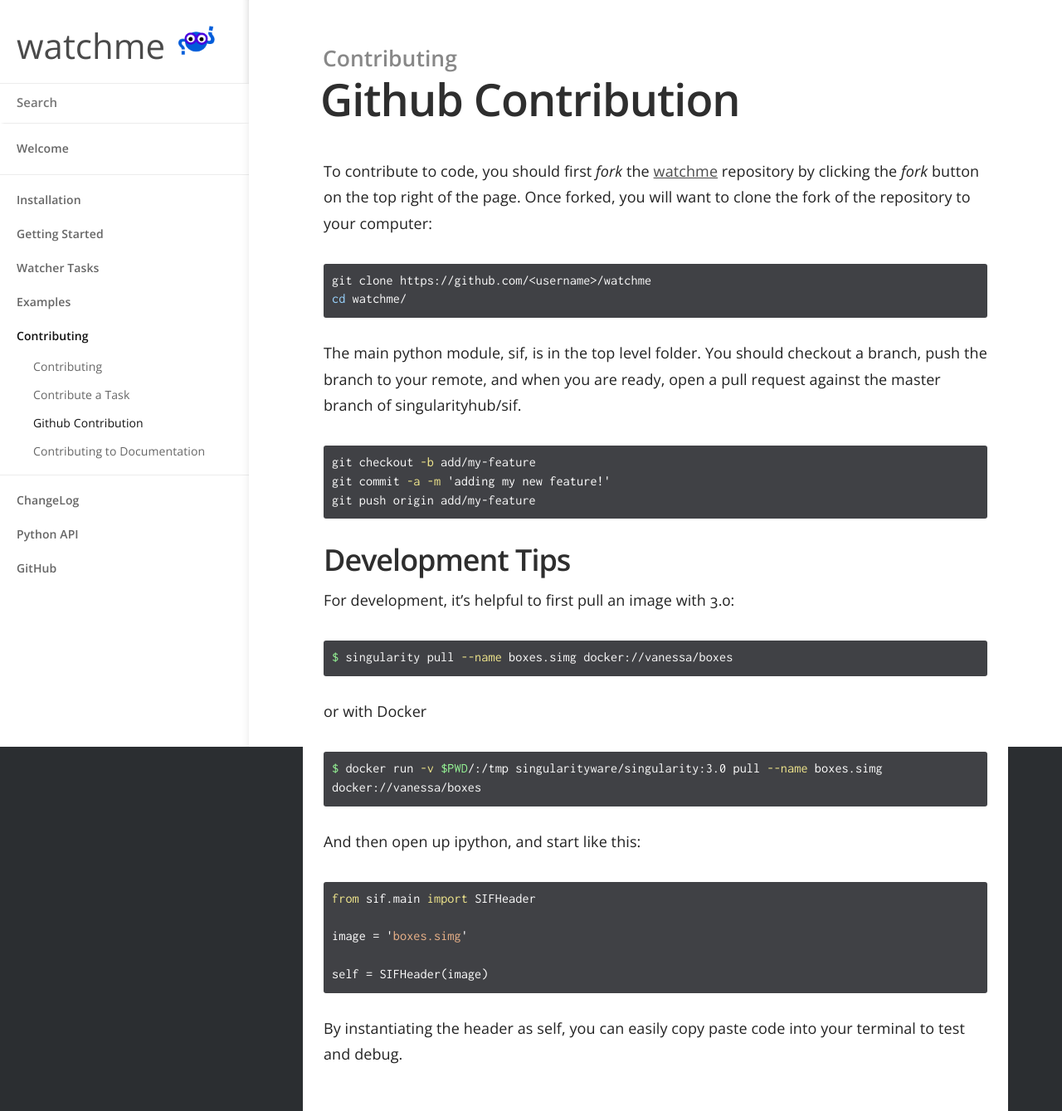
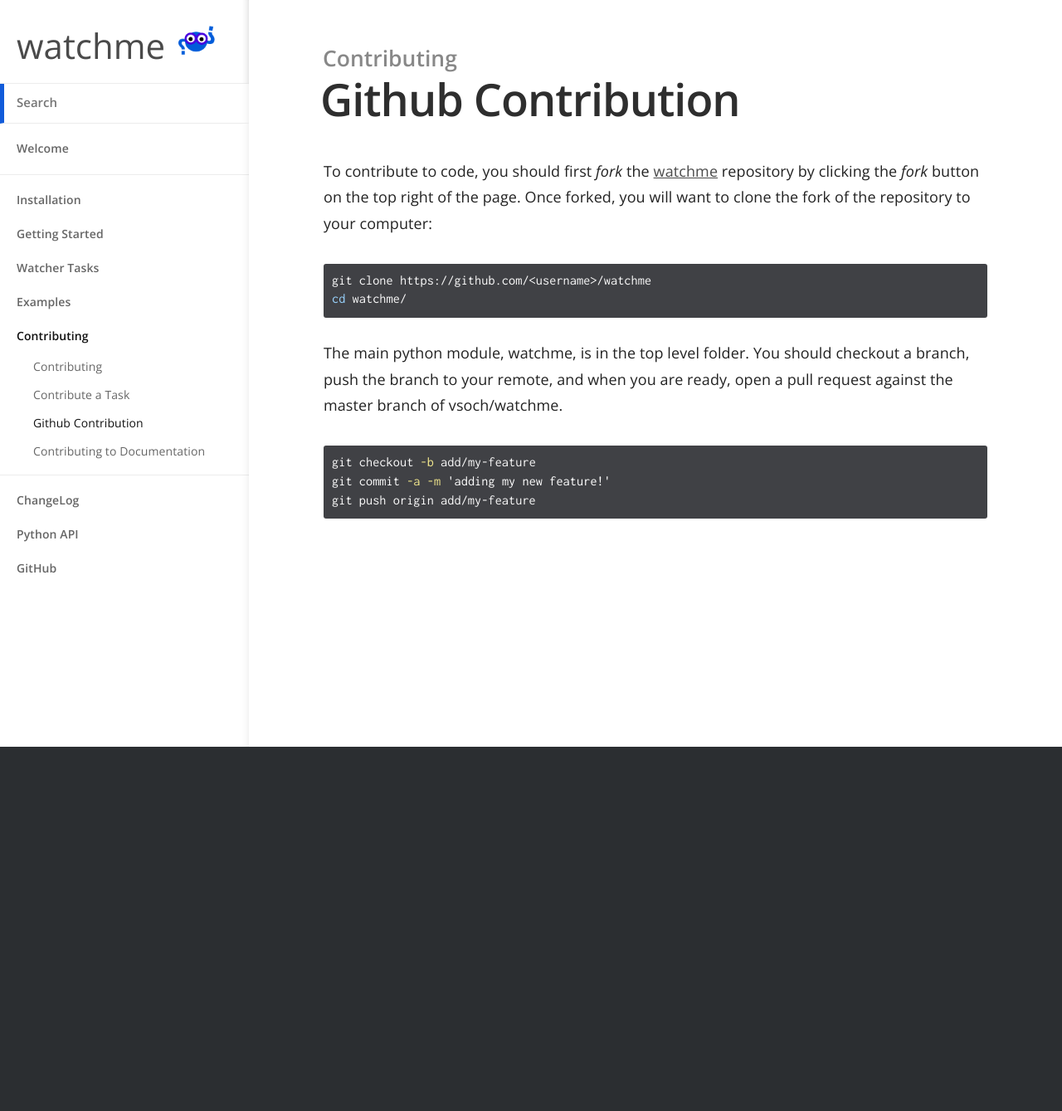
Before and after one commit to vsoch/watchme, a Jekyll site: the page built from docs/_docs/contributing/code.md, in a window 1280 px wide. Shown: the whole page at 83% size. Built offline with Jekyll 4.4.1, drawn with Linux system fonts in a browser that asks for light colours; after the commit the page ends 900 px from its top, so only the background shows below that.

````diff
--- a/docs/_docs/contributing/code.md
+++ b/docs/_docs/contributing/code.md
@@ -12,39 +12,12 @@ git clone https://github.com/<username>/{{ site.reponame }}
 cd {{ site.reponame }}/
 ```
 
-The main python module, sif, is in the top level folder. You should checkout a branch,
+The main python module, watchme, is in the top level folder. You should checkout a branch,
 push the branch to your remote, and when you are ready, open a pull request against
-the master branch of singularityhub/sif.
+the master branch of vsoch/watchme.
 
 ```bash
 git checkout -b add/my-feature
 git commit -a -m 'adding my new feature!'
 git push origin add/my-feature
 ```
-
-## Development Tips
-
-For development, it's helpful to first pull an image with 3.0:
-
-```bash
-$ singularity pull --name boxes.simg docker://vanessa/boxes
-```
-
-or with Docker
-
-```bash
-$ docker run -v $PWD/:/tmp singularityware/singularity:3.0 pull --name boxes.simg docker://vanessa/boxes
-```
-
-And then open up ipython, and start like this:
-
-```python
-from sif.main import SIFHeader
-
-image = 'boxes.simg'
-
-self = SIFHeader(image)
-```
-
-By instantiating the header as self, you can easily copy paste code
-into your terminal to test and debug.
````
Also changed, not shown: docs/_docs/getting-started/index.md (+18 -5 lines).
